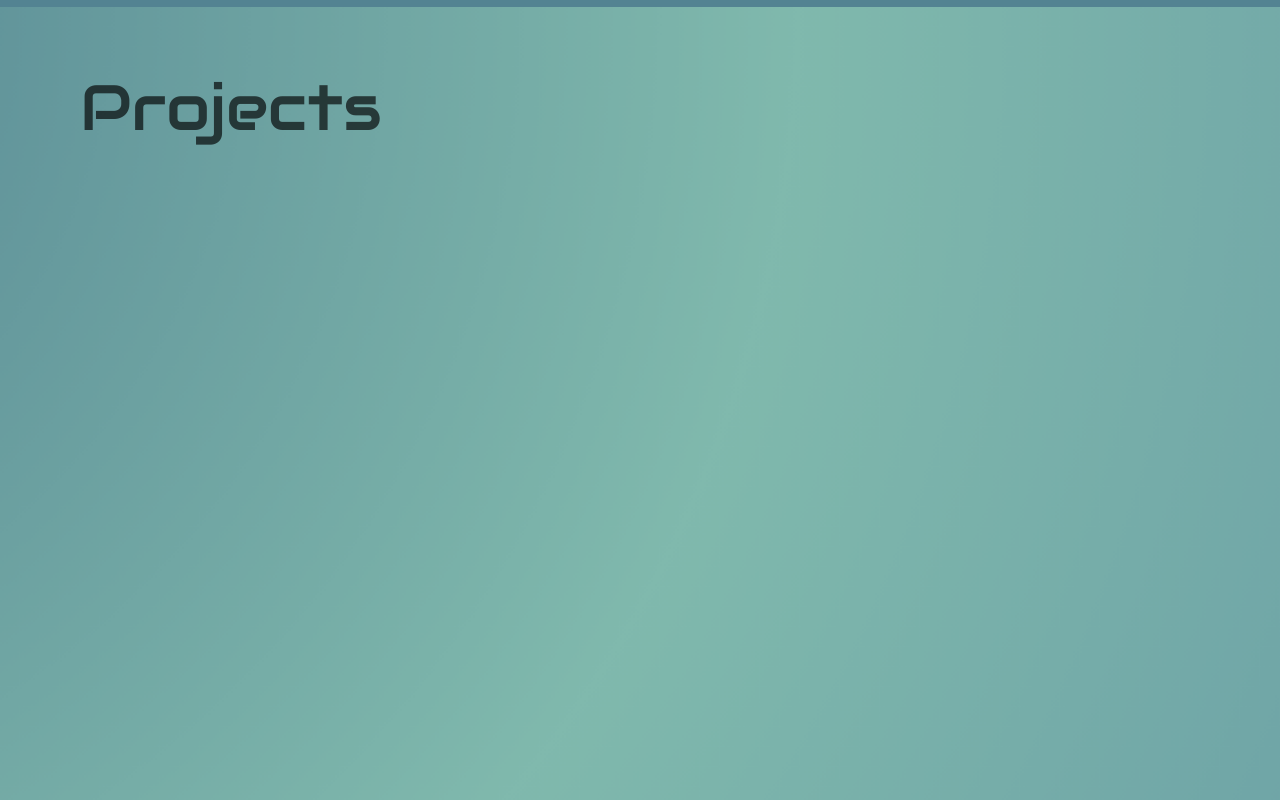
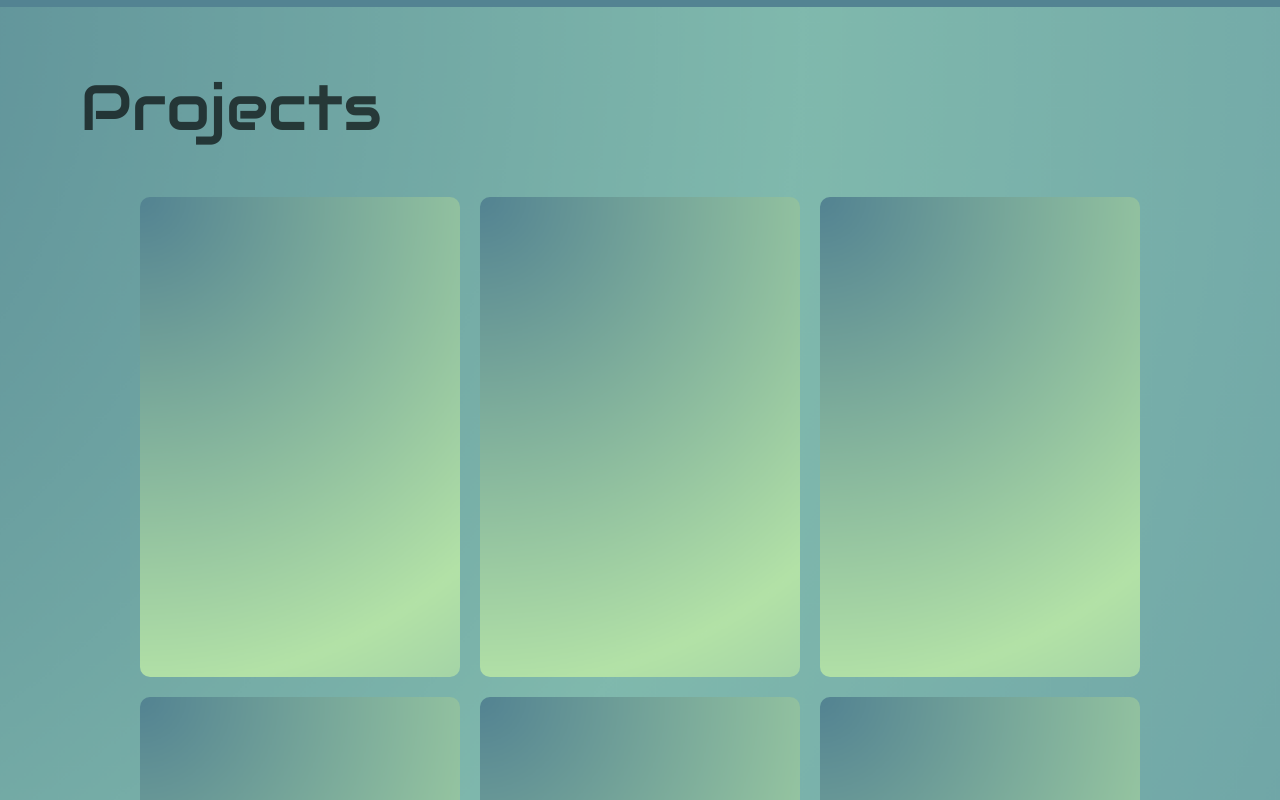
Before and after one commit to MadhurimaNayak/Portfolio, a website: page index.html in a window 1280 px wide. Shown: the part 1240-2040 px from the top of the page. Drawn offline with nearby package versions, Linux system fonts and the light colour scheme; files whose address does not match are found by name; a web font is replaced by a local one.

Commit message:
projects section

```diff
--- a/css/styles.css
+++ b/css/styles.css
@@ -1,9 +1,11 @@
 /*importing google fonts*/
 @import url('https://fonts.googleapis.com/css2?family=Kodchasan:ital,wght@0,200;0,300;0,400;0,500;0,600;0,700;1,200;1,300;1,400;1,500;1,600;1,700&display=swap');
 @import url('https://fonts.googleapis.com/css2?family=Audiowide&display=swap');
+
 html {
     scroll-behavior: smooth;
 }
+
 /*styling for scrollbar*/
 ::-webkit-scrollbar {
     width: 0px;
@@ -52,8 +54,8 @@ body::before {
 }
 
 .head.scrolled {
-  background-color: rgba(5, 27, 33, 0.703) !important;
-  transition: background-color 200ms linear;
+    background-color: rgba(5, 27, 33, 0.703) !important;
+    transition: background-color 200ms linear;
 }
 
 .navigation {
@@ -183,69 +185,76 @@ div.right-to-left ul.desc li {
     top: -19.9vh;
     left: 65vh;
     width: 100px;
-    height:80px;
+    height: 80px;
     max-width: 100%;
     bottom: 0;
 }
 
-.left-to-right, .right-to-left {
+.left-to-right,
+.right-to-left {
     white-space: nowrap;
     display: inline-block;
-    visibility: hidden; /* Initially hide elements */
+    visibility: hidden;
+    /* Initially hide elements */
 }
 
 /*styling for section about*/
 
-.about{
+.about {
     position: relative;
 }
 
-.about-head{
+.about-head {
+    position: relative;
     height: 86px;
-    font-family:'Audiowide', sans-serif;
+    font-family: 'Audiowide', sans-serif;
     font-size: 4rem;
-    padding:60px 80px;
-    color:rgba(0, 0, 0, 0.658);
+    padding: 60px 80px;
+    color: rgba(0, 0, 0, 0.658);
 }
 
-.about-text{
-    padding:70px 90px;
-    font-size: 1.33rem;
-    font-family:'Kodchasan', sans-serif;
-    font-weight:500;
+.about-head:hover {
+    text-shadow: 2px 2px 2px rgba(255, 255, 255, 0.187);
 }
 
-.about-buttons{
-    max-width:fit-content;
-    margin:auto;
-    padding-bottom: 80px;
-    display:flex;
-    gap:40px;
+.about-text {
+    padding: 70px 90px;
+    font-size: 1.33rem;
+    font-family: 'Kodchasan', sans-serif;
+    font-weight: 500;
 }
 
-.about-button{
-    cursor:pointer;
-    font-family:'Kodchasan', sans-serif;
-    background-color:transparent;
-    box-shadow: inset 0px 0px 20px  rgba(179, 226, 167, 1);
-    padding:20px 40px;
-    border:none;
+.about-buttons {
+    max-width: fit-content;
+    margin: auto;
+    padding-bottom: 80px;
+    display: flex;
+    gap: 40px;
+}
+
+.about-button {
+    cursor: pointer;
+    font-family: 'Kodchasan', sans-serif;
+    background-color: transparent;
+    box-shadow: inset 0px 0px 20px rgba(179, 226, 167, 1);
+    padding: 20px 40px;
+    border: none;
     border-radius: 40px;
     font-size: 1.1rem;
 }
 
-.about-button a{
+.about-button a {
     text-decoration: none;
-    color:whitesmoke;
+    color: whitesmoke;
     font-weight: 400;
 }
 
-.about-button:hover{
+.about-button:hover {
     background-color: rgb(204, 214, 191);
     box-shadow: 0px 0px 7px white;
 }
 
-.about-button a:hover{
+.about-button a:hover {
     color: rgb(21, 21, 21);
 }
 
@@ -254,22 +263,46 @@ div.right-to-left ul.desc li {
 .projects {
     position: relative;
     width: 100%;
-    height: 150vh;
     background-image: url('../images/background2.png');
     background-size: cover;
     background-position: center;
 }
 
+.projects-container {
+    display: flex;
+    flex-direction: column;
+    max-width: 100%;
+    margin: auto;
+    gap: 20px;
+    padding: 70px 0px;
+    justify-content: center;
+    align-items: center;
+}
+
+.projects-row {
+    display: flex;
+    gap: 20px;
+}
+
+.projects-card {
+    background-image: url('../images/background1.png');
+    background-size: cover;
+    background-repeat: no-repeat;
+    height: 60vh;
+    width: 25vw;
+    border-radius: 10px;
+}
+
 /*styling for section experience*/
 
-.experience{
+.experience {
     position: relative;
-    height:150vh;
+    height: 150vh;
 }
 
 /*styling for footer*/
-.foot{
-    padding:15px;
+.foot {
+    padding: 15px;
     text-align: center;
     font-family: 'Kodchasan', sans-serif;
     font-weight: 500;
--- a/index.html
+++ b/index.html
@@ -22,7 +22,8 @@
             <a href="#projects" class="nav-link">Projects</a>
             <a href="#experience" class="nav-link">Experience</a>
             <!--Email Obfuscated using https://www.albionresearch.com/tools/obfuscator-->
-            <a href='mail&#116;&#111;&#58;%63&#111;n&#37;6E%&#54;&#53;c&#37;74&#37;&#55;7i&#116;hma&#100;%68&#117;%7&#50;%&#54;9ma&#64;gmail&#46;c&#111;m' class="nav-link">Contact</a>
+            <a href='mail&#116;&#111;&#58;%63&#111;n&#37;6E%&#54;&#53;c&#37;74&#37;&#55;7i&#116;hma&#100;%68&#117;%7&#50;%&#54;9ma&#64;gmail&#46;c&#111;m'
+                class="nav-link">Contact</a>
         </nav>
     </header>
     <section class="main">
@@ -108,22 +109,33 @@
             I'm currently looking for internship opportunities and collaborators interested to work on real world
             problems. Check out the links below if you're interested.</div>
         <div class="about-buttons">
-            <button class="about-button"><a href="https://github.com/MadhurimaNayak"><i class="fa fa-github"></i>&thinsp;GitHub</a></button>
-            <button class="about-button"><a href="https://www.linkedin.com/in/madhurimanayak/"><i class="fa fa-linkedin-square"></i>&thinsp;Linkedin</a></button>
-            <button class="about-button"><a href="https://leetcode.com/u/nayuck/"><i class="cib-leetcode"></i>&thinsp;LeetCode</a></button>
+            <button class="about-button"><a href="https://github.com/MadhurimaNayak"><i
+                        class="fa fa-github"></i>&thinsp;GitHub</a></button>
+            <button class="about-button"><a href="https://www.linkedin.com/in/madhurimanayak/"><i
+                        class="fa fa-linkedin-square"></i>&thinsp;Linkedin</a></button>
+            <button class="about-button"><a href="https://leetcode.com/u/nayuck/"><i
+                        class="cib-leetcode"></i>&thinsp;LeetCode</a></button>
         </div>
 
     </section>
     <section class="projects" id="projects">
         <div class="about-head">Projects</div>
         <div class="projects-container">
+            <div class="projects-row">
+                <div class="projects-card"></div>
+                <div class="projects-card"></div>
+                <div class="projects-card"></div>
+            </div>
+            <div class="projects-row">
+                <div class="projects-card"></div>
+                <div class="projects-card"></div>
+                <div class="projects-card"></div>
+            </div>
         </div>
-
-
     </section>
     <section class="experience" id="experience">
-    <div class="about-head">Experience</div>
-    <div class="experince-container"></div>
+        <div class="about-head">Experience</div>
+        <div class="experince-container"></div>
     </section>
 
     <footer class="foot">Built by Madhurima❤️</footer>
```
